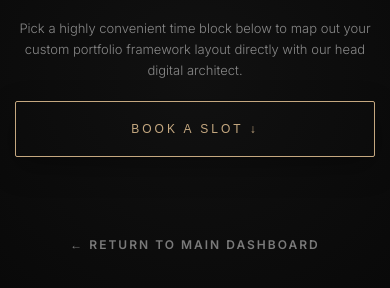
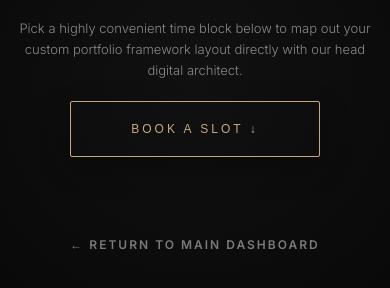
Before and after one commit to pushparaju143/CreatorPortfolio, a plain HTML site: page contact.html in a window 390 px wide. Shown: the part 374-662 px from the top of the page. Drawn offline with nearby package versions, Linux system fonts and the light colour scheme; a script that the page names is missing.

Commit message:
Update contact.html

```diff
--- a/contact.html
+++ b/contact.html
@@ -247,7 +247,7 @@
         min-height: 600px;
     }
     .reveal-trigger-btn {
-                width: 100%;
+        width: auto;          /* Keeps original padding instead of stretching */
         text-align: center;
     }
 }
```
Lines whose indentation alone changed are shown as unchanged.
